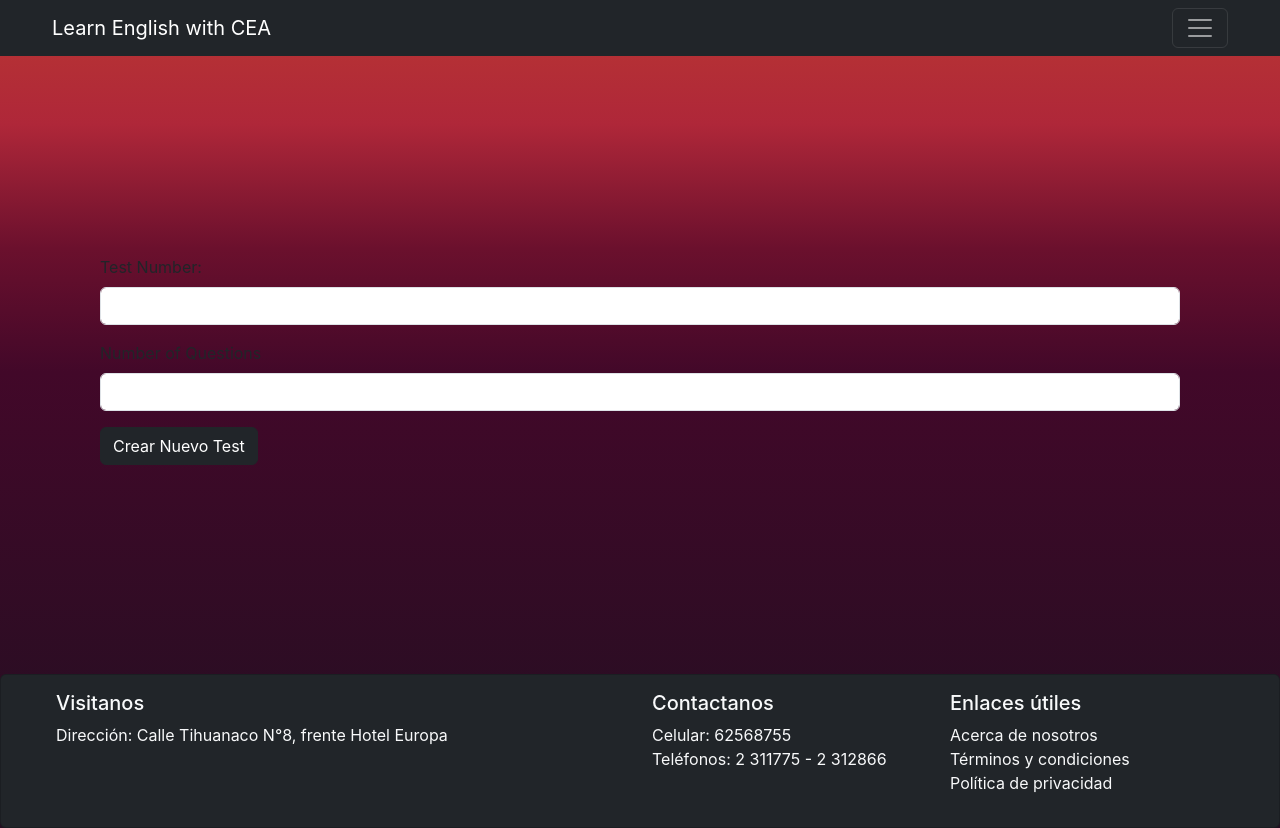
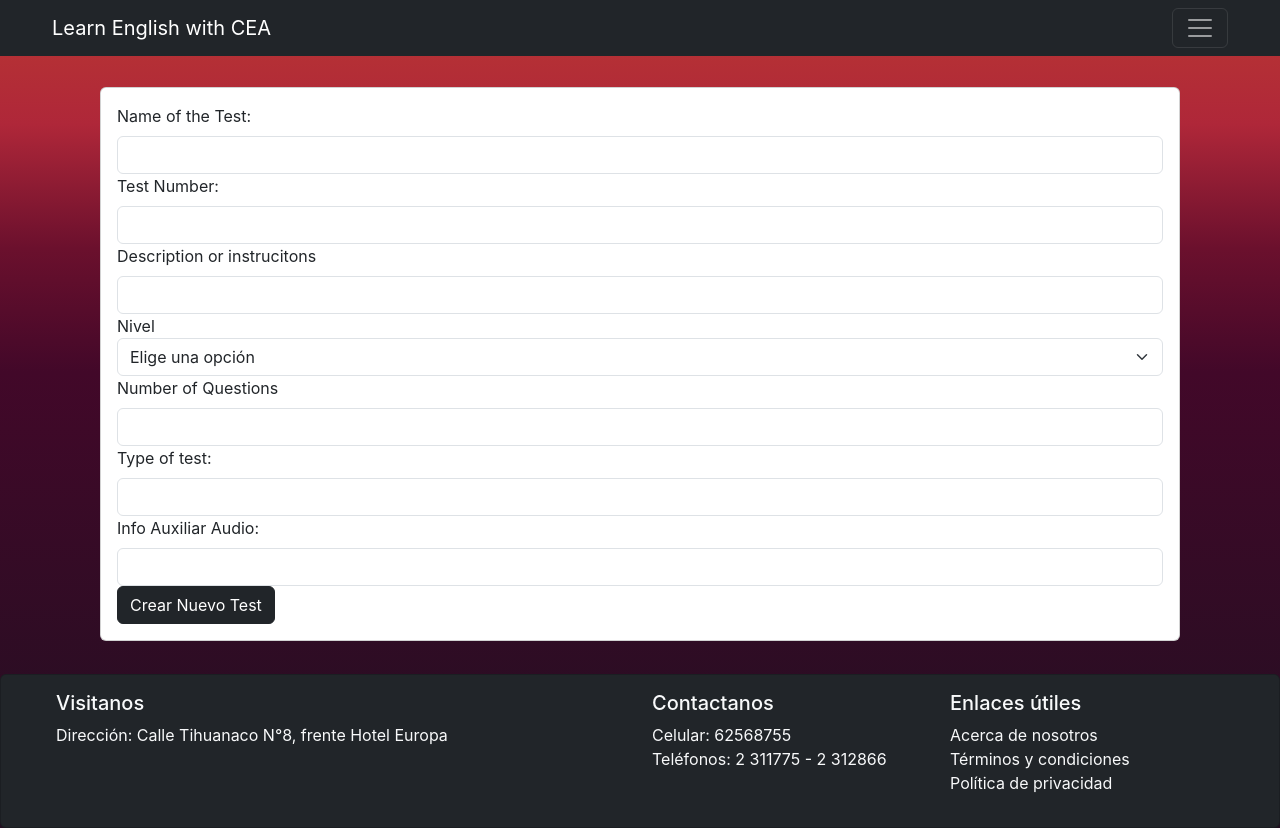
Before and after one commit to Ronald803/learn-english, a React (Create React App) app: page /create-test in a window 1280 px wide. Built offline with nearby package versions, Linux system fonts and the light colour scheme.

Commit message:
new test form added

```diff
--- a/src/axiosRequests/Tests/axiosService.js
+++ b/src/axiosRequests/Tests/axiosService.js
@@ -23,7 +23,6 @@ export function createNewUser(user){
 }
 
 export function login(user){
-    //return axios.post('http://localhost:4000/api/auth',user)
     return axios.post(`${url}/api/auth`,user)
 }
 
@@ -48,3 +47,8 @@ export function enableFailedTest(id,test){
 export function deleteUserBackend(id){
     return axios.delete(`${url}/api/users/${id}`,{headers:{'x-token': t}})
 }
+
+export function postNewTest(test){
+    console.log(test);
+    return axios.post(`${url}/api/test`,test,{headers:{'x-token': t}})
+}
--- /dev/null
+++ b/src/components/CreateNewTestForm.js
@@ -0,0 +1,82 @@
+import React,{useState} from 'react'
+import { useDispatch } from 'react-redux';
+import { setNewTest } from '../features/questions/questionSlice';
+import errorAlert from '../alerts/errorAlert';
+import { postNewTest } from '../axiosRequests/Tests/axiosService';
+
+
+export default function CreateNewTestForm(props) {
+    const dispatch = useDispatch()
+    let test = { name:'',number:0,description:'',level:'',questions:0,type:'',auxiliar:'' }
+    const handleSubmit = (e) => {
+        e.preventDefault()
+        postNewTest(test)
+            .then(a=>{
+                console.log({a});
+                if(a.data.message="Test añadido correctamente"){
+                    dispatch(setNewTest(test));
+                    props.function(true)
+                }
+                else{
+                    errorAlert()
+                }
+            })
+            .catch(e=>{
+                console.log(e);
+                errorAlert()
+            })
+
+    }
+    const handleChange = (e) => {
+        test[e.target.name] = e.target.value
+    }
+
+  return (
+    <div className='card mt-2'>
+        <div className='card-body'>
+            <form onSubmit={handleSubmit}>
+                <div className=''>
+                    <label className='form-label' htmlFor='name'>Name of the Test:</label>
+                    <input className='form-control' type='text' id='name' name='name' onChange={handleChange}/>
+                </div>
+                <div className=''>
+                    <label className='form-label' htmlFor='number'>Test Number:</label>
+                    <input className='form-control' type='number' id='number' name='number' onChange={handleChange}/>
+                </div>
+                <div className=''>
+                    <label className='form-label' htmlFor='description'>Description or instrucitons</label>
+                    <input className='form-control' type='text' id='description' name='description' onChange={handleChange}/>
+                </div>
+                <div className='col'>
+                    <label htmlFor='level'>Nivel </label>
+                    <select
+                        name='level'
+                        id='level'
+                        onChange={handleChange}
+                        className='col form-select'
+                    >
+                        <option value="">Elige una opción</option>
+                        <option value='Básico'>Básico</option>
+                        <option value='Auxiliar'>Auxiliar</option>
+                        <option value='Medio I'>Medio I</option>
+                        <option value='Medio II'>Medio II</option>
+                    </select>
+                </div>
+                <div className=''>
+                    <label className='form-label' htmlFor='questions'>Number of Questions</label>
+                    <input className='form-control' type='number' id='questions' name='questions' onChange={handleChange}/>
+                </div>
+                <div className=''>
+                    <label className='form-label' htmlFor='type'>Type of test:</label>
+                    <input className='form-control' type='text' id='type' name='type' onChange={handleChange}/>
+                </div>
+                <div className=''>
+                    <label className='form-label' htmlFor='auxiliar'>Info Auxiliar Audio:</label>
+                    <input className='form-control' type='text' id='auxiliar' name='auxiliar' onChange={handleChange}/>
+                </div>
+                <button className='btn btn-dark'>Crear Nuevo Test</button>
+            </form>
+        </div>
+    </div>
+    )
+}
--- a/src/components/CreateTestForm.js
+++ b/src/components/CreateQuestionsForm.js
@@ -6,7 +6,7 @@ import { useNavigate } from 'react-router-dom';
 import successAlert from '../alerts/successAlert';
 
 
-const CreateTestForm = () => {
+const CreateQuestionsForm = () => {
     const dispatch = useDispatch()
     const navigate = useNavigate()
     const questions = useSelector(state=>state.questions.newQuestions)
@@ -78,4 +78,4 @@ const CreateTestForm = () => {
     );
 }
 
-export default CreateTestForm;
+export default CreateQuestionsForm;
--- a/src/components/CreateUserForm.js
+++ b/src/components/CreateUserForm.js
@@ -42,18 +42,12 @@ const CreateUserForm = () => {
                 //alert(error.data.body.message)
                 errorAlert(error.data.body.message)
             })
-
-        // const answer = await createNewUser(newUser)
-        // console.log(answer);
-        // dispatch(saveUser(answer.data.body))
-
     }
     const handleChange = (e) => {
         setNewUser({
             ...newUser,
             [e.target.name]: e.target.value
         })
-
     }
     return (
         <div className='card'>
--- a/src/components/ResultsTest.js
+++ b/src/components/ResultsTest.js
@@ -5,10 +5,10 @@ const ResultsTest = () => {
     const questions = useSelector(state => state.questions)
     console.log(questions.evaluation);
     return (
-        <div style={{"width": "28rem"}}>
+        <div className='row'>
              <h3>Questions List</h3>
             {questions.evaluation.map( question => (
-                <div className='card' key={question._id} style={
+                <div className='card col-12 col-md-6' key={question._id} style={
                                             {
                                                 borderColor: question.result==="Correct"
                                                 ?
--- a/src/components/ScoreTable.js
+++ b/src/components/ScoreTable.js
@@ -6,7 +6,6 @@ import errorAlert from '../alerts/errorAlert'
 const ScoreTable = (props) => {
     const scores = props.scores
     const studentID = props.studentID
-    console.log({scores});
     const enableTest = (test)=>{
         console.log({studentID},{test});
         enableFailedTest(studentID,test)
--- a/src/features/questions/questionSlice.js
+++ b/src/features/questions/questionSlice.js
@@ -55,14 +55,14 @@ export const questionSlice = createSlice({
         },
         setNewTest: (state,action)=>{
             console.log(action.payload);
-            const {qu,t} =action.payload
-            for(let i=0; i<qu; i++){
+            const {questions,number} =action.payload
+            for(let i=0; i<questions; i++){
                 state.newQuestions.push({
                     question: '',
                     answers: ['','','','',''],
                     response: '',
                     i,
-                    test: t
+                    test: number
                 })
             }
         },
--- a/src/pages/CreateTest.js
+++ b/src/pages/CreateTest.js
@@ -1,42 +1,16 @@
 import React,{useState} from 'react';
-import { useDispatch, useSelector } from 'react-redux';
-import CreateTestForm from '../components/CreateTestForm';
-import { setNewTest } from '../features/questions/questionSlice';
-
+import CreateQuestionsForm from '../components/CreateQuestionsForm';
+import CreateNewTestForm from '../components/CreateNewTestForm';
 
 const CreateTest = () => {
-    const dispatch = useDispatch();
-    const [testSet, setTestSet] = useState(false);
-    let test = {
-        qu:0,t:0
-    }
-    const handleSubmit = (e) => {
-        e.preventDefault()
-        dispatch(setNewTest(test))
-        setTestSet(true)
-    }
-    const handleChange = (e) => {
-        test[e.target.name] = e.target.value
-    }
+    const [testCreated, setTestCreated] = useState(false)
     return (
         <div>
             {
-                testSet ?
-                <CreateTestForm></CreateTestForm>
+                testCreated === true ?
+                <CreateQuestionsForm/>
                 :
-                <form onSubmit={handleSubmit}>
-                    <div className='mb-3'>
-                        <label className='form-label' htmlFor='t'>Test Number:</label>
-                        <input className='form-control' type='number' id='t' name='t' onChange={handleChange}/>
-                    </div>
-
-                    <div className='mb-3'>
-                        <label className='form-label' htmlFor='qu'>Number of Questions</label>
-                        <input className='form-control' type='number' id='qu' name='qu' onChange={handleChange}/>
-                    </div>
-
-                    <button className='btn btn-dark'>Crear Nuevo Test</button>
-                </form>
+                <CreateNewTestForm function={setTestCreated}/>
             }
         </div>
     );
--- a/src/pages/Scores.js
+++ b/src/pages/Scores.js
@@ -24,13 +24,15 @@ const Scores = () => {
         setInfo(true)
     },[])
     function deleteUser(id){ areYouSure(deleteUserBackend,id) }
+    let clase = "";
+    if(quaflifications.length>1){clase="col-12 col-md-6"}
     return (
         <div className='text-center mt-2'>
             <button onClick={()=>getScores()} className='btn btn-primary'> Solicitar notas </button>
-            <div className='container'>
+            <div className=''>
                 <div className='row'>
                     {quaflifications.map(q=>(
-                        <div className='col-12 col-md-6'>
+                        <div className={clase}>
                             <div className='card border-dark mt-2'>
                                 <div className='card-header'>
                                     <div className='row'>
```
Also changed, not shown: src/pages/Test.js (+4 -9 lines).
